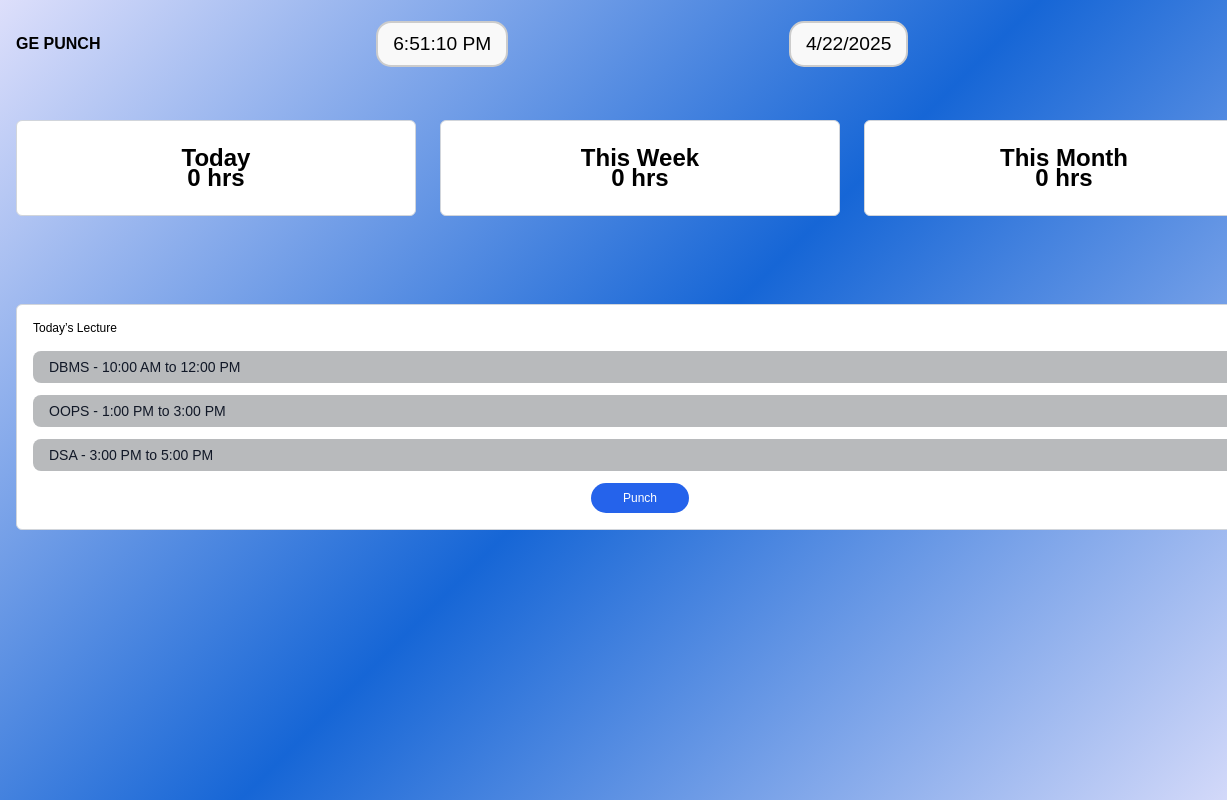
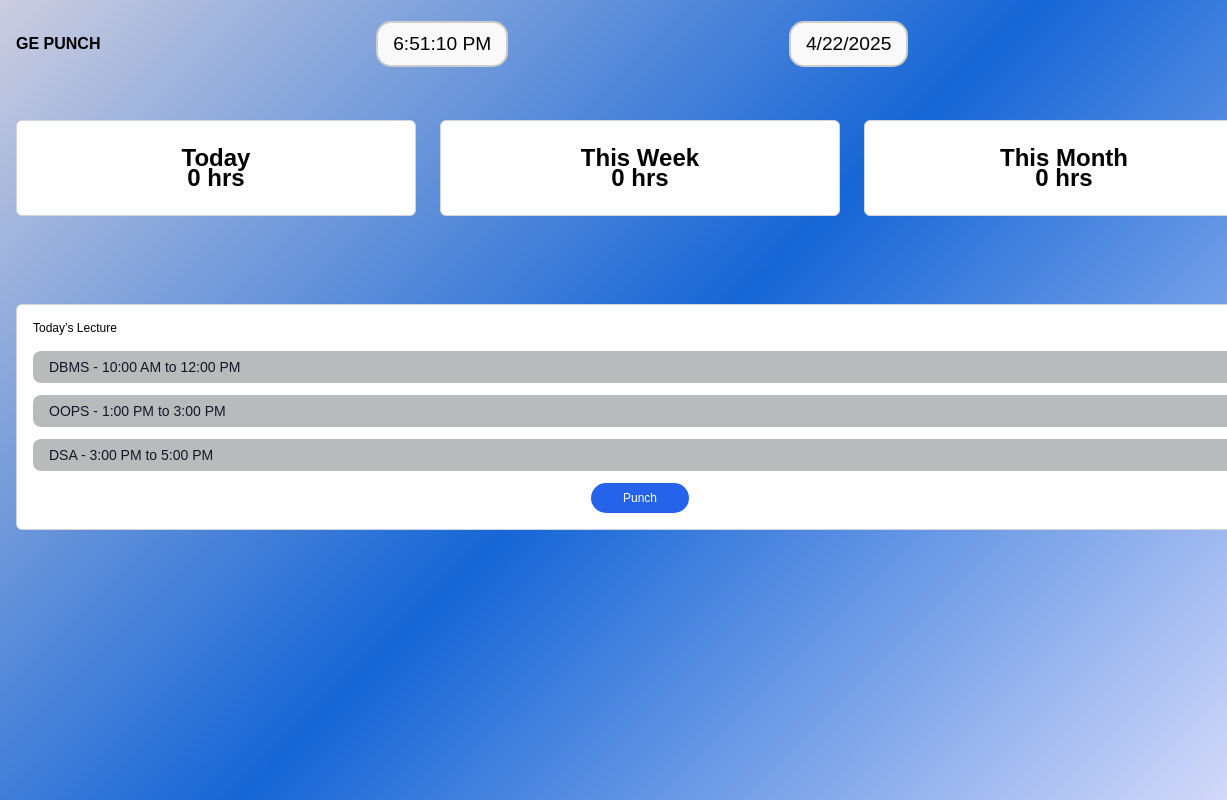
Before and after one commit to vipuljoshi0001/gepunch, a plain HTML site: page dashboard.html in a window 1280 px wide. Shown: the full height of the page, 0-1227 px from the left. Drawn offline with Linux system fonts and the light colour scheme; some icons are missing.

Commit message:
colour changed

```diff
--- a/dash.css
+++ b/dash.css
@@ -6,7 +6,7 @@
 
 body {
   font-family: Arial, sans-serif;
-  background: linear-gradient(135deg, #dddffb, #1666d6, #dddffb);
+  background: linear-gradient(135deg, #cccddf, #1666d6, #dddffb);
   min-height: 100vh;
   padding: 1rem;
 
```
